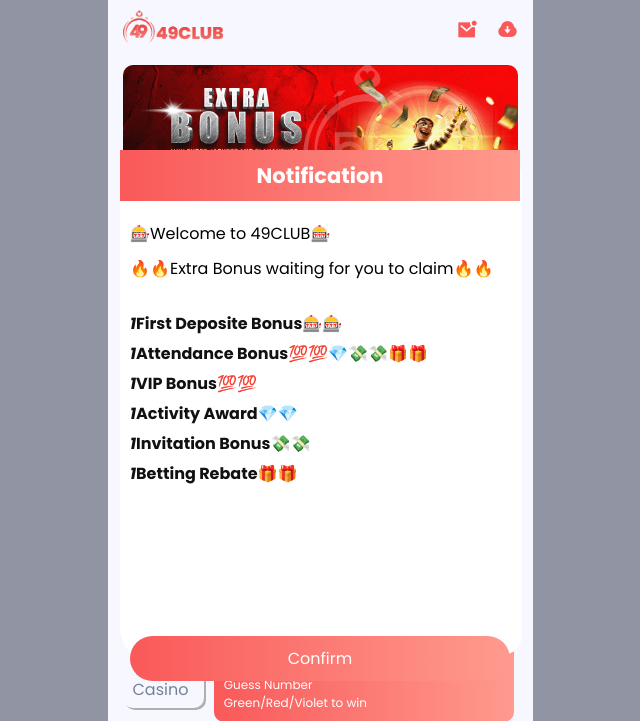
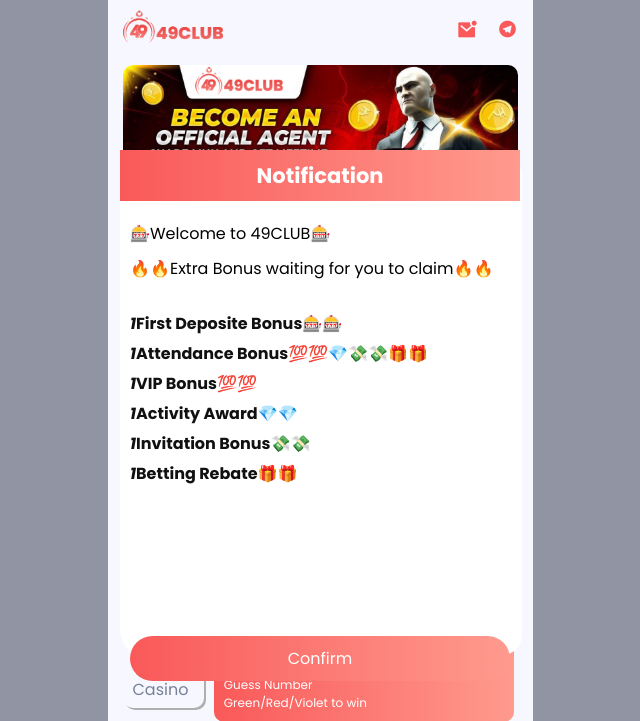
Before and after one commit to KLI888/color-prediction-game, a Django app: page / in a window 1280 px wide. Shown: the top 721 px of the page, without its empty margins (320-960 px from the left). Run offline with Django 5.2, Linux system fonts and the light colour scheme; parts of the project's set-up code (start-up, migrations or seed data) failed here and were passed over; some libraries are stand-ins or nearby versions; grey boxes are pictures that could not be loaded.

Commit message:
Resolved merge conflicts

```diff
--- a/celery_project/settings.py
+++ b/celery_project/settings.py
@@ -90,6 +90,9 @@ AUTH_PASSWORD_VALIDATORS = [
     },
 ]
 
+
+LOGIN_URL = 'loginPage'
+
 LANGUAGE_CODE = 'en-us'
 TIME_ZONE = 'UTC'
 USE_I18N = True
--- a/club/views.py
+++ b/club/views.py
@@ -4,6 +4,7 @@ from django.contrib.auth.models import User
 from django.contrib.auth import authenticate, login
 from django.contrib.auth import logout
 from django.contrib import messages
+from django.contrib.auth.decorators import login_required
 
 from .tasks import test_func
 
@@ -158,6 +159,7 @@ def walletPage(request):
 
 
 # from .models import GameRound, Bet
+@login_required
 def wingoPage(request):
     profile = Profile.objects.get(user=request.user)
     try:
--- a/templates/index.html
+++ b/templates/index.html
@@ -22,14 +22,14 @@
                         <i class="ri-mail-unread-fill"></i>
                     </div>
                     <div class="down">
-                        <i class="ri-download-cloud-fill"></i>
+                        <a href="https://t.me/official_49_club"><i class="ri-telegram-fill"></i></a>
                     </div>
                 </div>
             </div>
         </header>
         <main>
             <div class="main_slider">
-                <img src="/static/assets/banner1.png" alt="">
+                <img src="/static/assets/banner1.JPEG" alt="">
             </div>
             <div class="main_details">
                 <h1><i class="ri-volume-up-fill"></i></h1>
--- a/templates/wingo.html
+++ b/templates/wingo.html
@@ -306,7 +306,7 @@
 
     <script>
         const winSocket = new WebSocket(
-            'ws://' + window.location.host + '/ws/game_result/'
+            'wss://' + window.location.host + '/ws/game_result/'
         );
 
         winSocket.onmessage = function (e) {
```
Also changed, not shown: static/assets/banner1.JPEG (added), static/assets/banner1.png (deleted).
